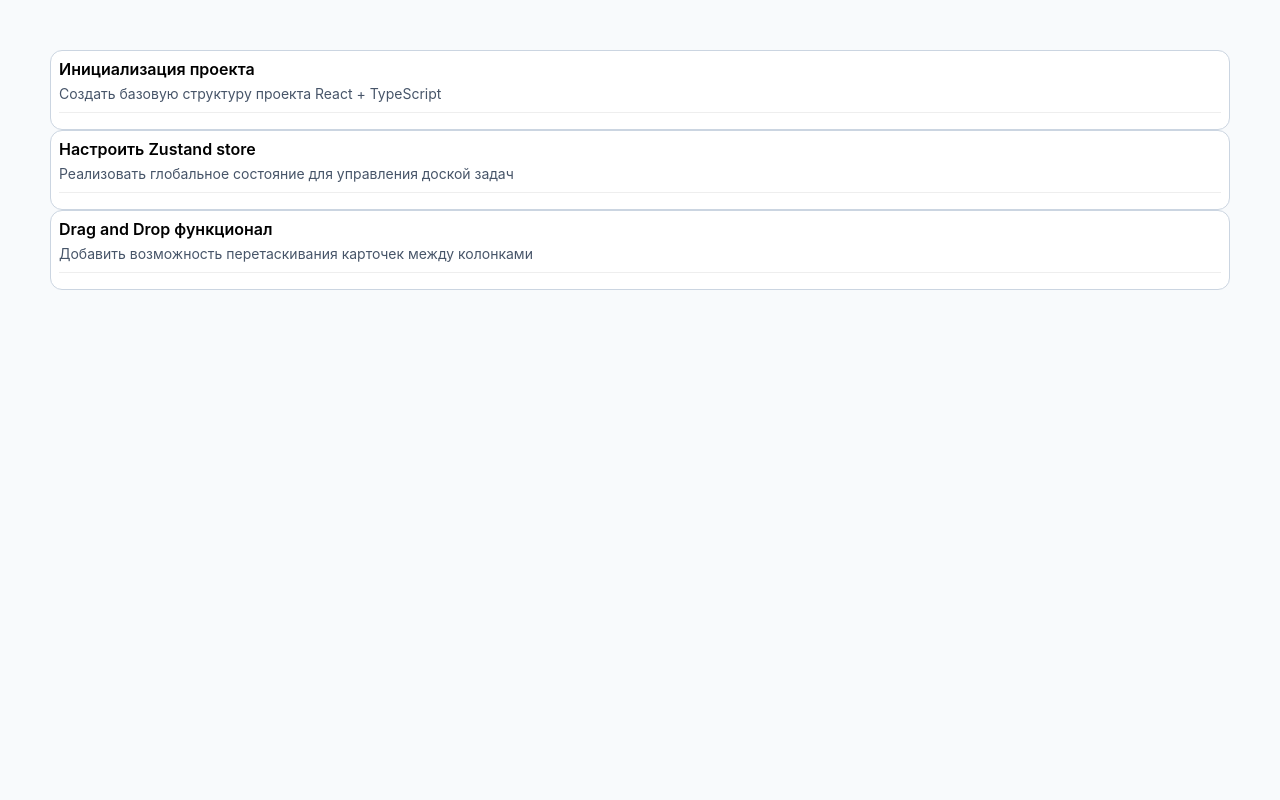
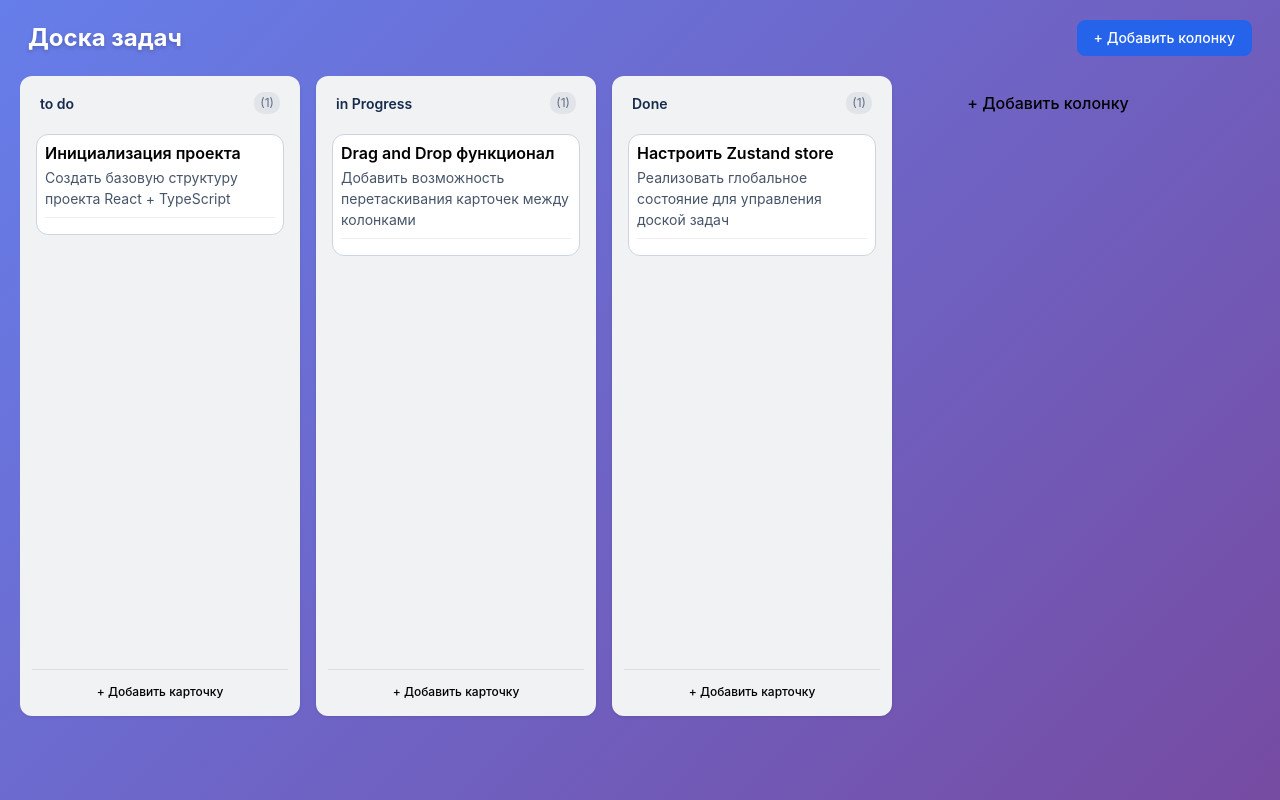
Before and after one commit to fsaidad/collaborative-task-board, a React (Vite) app: page / in a window 1280 px wide. Built offline with nearby package versions, Linux system fonts and the light colour scheme.

Commit message:
Изменил стор, добавил колонку, и доску, нужно будет разделить логику от ui

```diff
--- a/src/components/app/App.tsx
+++ b/src/components/app/App.tsx
@@ -1,19 +1,9 @@
 import '@styles/global.css';
-import Button from '../ui/Button';
-import { Plus } from 'lucide-react';
-import { TaskUI } from '../ui/Task';
-import { useBoardStore } from '@/stores/useBoardStore';
+
+import { Board } from '../board/Board';
 
 function App() {
-  const { taskCards, cardsByColumn, columnOrder, columns } = useBoardStore();
-
-  return (
-    <div style={{ display: 'flex', padding: '50px', flexDirection: 'column' }}>
-      {Object.values(taskCards).map(task => (
-        <TaskUI key={task.id} title={task.title} description={task.description} />
-      ))}
-    </div>
-  );
+  return <Board />;
 }
 
 export default App;
--- /dev/null
+++ b/src/components/board/Board.module.css
@@ -0,0 +1,37 @@
+.board {
+  display: flex;
+  flex-direction: column;
+  height: 100vh;
+  background: linear-gradient(135deg, #667eea 0%, #764ba2 100%);
+  padding: 20px;
+  overflow: hidden;
+}
+
+.header {
+  display: flex;
+  justify-content: space-between;
+  align-items: center;
+  margin-bottom: 20px;
+  padding: 0 8px;
+}
+
+.boardTitle {
+  color: white;
+  font-size: 24px;
+  font-weight: 700;
+  margin: 0;
+  text-shadow: 0 2px 4px rgba(0, 0, 0, 0.2);
+}
+
+.columns {
+  display: flex;
+  gap: 16px;
+  flex: 1;
+  overflow-x: auto;
+  padding-bottom: 20px;
+}
+
+.addColumnButton {
+  min-width: 280px;
+  align-self: flex-start;
+}
--- /dev/null
+++ b/src/components/board/Board.tsx
@@ -0,0 +1,50 @@
+import { useMemo } from 'react';
+
+import styles from './Board.module.css';
+import { useBoardStore } from '@/stores/useBoardStore';
+import Button from '../ui/Button';
+import { Column } from '../column/Column';
+
+export const Board = () => {
+  // 🎯 РАЗДЕЛЯЕМ подписки - каждая возвращает примитив/ссылку
+  const columnOrder = useBoardStore(state => state.columnOrder);
+  const columns = useBoardStore(state => state.columns);
+
+  const addColumn = useBoardStore(state => state.addColumn);
+
+  // useMemo для вычислений
+  const columnsArray = useMemo(
+    () => columnOrder.map(id => columns[id]).filter(Boolean),
+    [columnOrder, columns]
+  );
+
+  const handleAddColumn = () => {
+    const title = prompt('Введите название колонки:');
+    if (title?.trim()) {
+      addColumn(title.trim());
+    }
+  };
+
+  console.log('Board render'); // Для отладки
+
+  return (
+    <div className={styles.board}>
+      <div className={styles.header}>
+        <h1 className={styles.boardTitle}>Доска задач</h1>
+        <Button onClick={handleAddColumn}>+ Добавить колонку</Button>
+      </div>
+
+      <div className={styles.columns}>
+        {columnsArray.map(column => (
+          <Column key={column.id} columnId={column.id} />
+        ))}
+
+        <div className={styles.addColumnButton}>
+          <Button variant="ghost" size="large" fullWidth onClick={handleAddColumn}>
+            + Добавить колонку
+          </Button>
+        </div>
+      </div>
+    </div>
+  );
+};
--- /dev/null
+++ b/src/components/column/Column.module.css
@@ -0,0 +1,58 @@
+.column {
+  display: flex;
+  flex-direction: column;
+  width: 280px;
+  min-height: 400px;
+  max-height: 80vh;
+  background-color: #f1f2f4;
+  border-radius: 12px;
+  padding: 12px;
+  gap: 12px;
+  box-shadow: 0 1px 3px rgba(0, 0, 0, 0.1);
+}
+
+.header {
+  display: flex;
+  align-items: center;
+  justify-content: space-between;
+  padding: 4px 8px;
+  user-select: none;
+}
+
+.title {
+  font-size: 14px;
+  font-weight: 600;
+  color: #172b4d;
+  margin: 0;
+}
+
+.cardCount {
+  font-size: 12px;
+  color: #626f86;
+  background-color: #e1e4e9;
+  padding: 2px 6px;
+  border-radius: 10px;
+}
+
+.cards {
+  display: flex;
+  flex-direction: column;
+  gap: 8px;
+  flex: 1;
+  overflow-y: auto;
+  padding: 4px;
+}
+
+.cardWrapper {
+  cursor: pointer;
+  transition: transform 0.1s ease;
+}
+
+.cardWrapper:hover {
+  transform: translateY(-2px);
+}
+
+.footer {
+  padding-top: 8px;
+  border-top: 1px solid #ddd;
+}
--- /dev/null
+++ b/src/components/column/Column.tsx
@@ -0,0 +1,68 @@
+import { memo, useMemo } from 'react';
+import styles from './Column.module.css';
+import { useBoardStore } from '@/stores/useBoardStore';
+import { TaskUI } from '../ui/Task';
+import Button from '../ui/Button';
+
+interface ColumnProps {
+  columnId: string;
+}
+
+export const Column = memo(
+  ({ columnId }: ColumnProps) => {
+    const column = useBoardStore(state => state.columns[columnId]);
+    const cardIds = useBoardStore(state => state.cardsByColumn[columnId] || []);
+    const taskCards = useBoardStore(state => state.taskCards);
+
+    const addCard = useBoardStore(state => state.addCard);
+
+    const cards = useMemo(() => {
+      return cardIds.map(id => taskCards[id]).filter(Boolean);
+    }, [cardIds, taskCards]);
+
+    if (!column) return null;
+
+    const handleAddCard = () => {
+      const title = prompt('Введите название карточки:');
+      if (title?.trim()) {
+        addCard(columnId, title.trim());
+      }
+    };
+
+    console.log(`Column ${columnId} render, cards:`, cards.length);
+
+    return (
+      <div className={styles.column}>
+        <div className={styles.header}>
+          <h3 className={styles.title}>{column.title}</h3>
+          <span className={styles.cardCount}>({cards.length})</span>
+        </div>
+
+        <div className={styles.cards}>
+          {cards.map(card => (
+            <div key={card.id} className={styles.cardWrapper}>
+              <TaskUI
+                title={card.title}
+                description={card.description}
+                variant="compact"
+                interactive={true}
+                onClick={() => console.log('Clicked:', card)}
+              />
+            </div>
+          ))}
+        </div>
+
+        <div className={styles.footer}>
+          <Button variant="ghost" size="small" fullWidth onClick={handleAddCard}>
+            + Добавить карточку
+          </Button>
+        </div>
+      </div>
+    );
+  },
+  (prevProps, nextProps) => {
+    return prevProps.columnId === nextProps.columnId;
+  }
+);
+
+Column.displayName = 'Column';
--- a/src/stores/useBoardStore.ts
+++ b/src/stores/useBoardStore.ts
@@ -29,8 +29,8 @@ interface BoardStore {
   addCard: (columnId: string, title: string, description?: string) => string;
   moveCard: (cardId: string, toColumnId: string, newIndex: number) => void;
 
-  getColumnsArray: () => Column[];
-  getCardsInColumn: (columnId: string) => TaskCard[];
+  // getColumnsArray: () => Column[];
+  // getCardsInColumn: (columnId: string) => TaskCard[];
 }
 
 export const useBoardStore = create<BoardStore>()(
@@ -84,7 +84,7 @@ export const useBoardStore = create<BoardStore>()(
           },
         },
 
-        cardsByColumn: { 1: [], 2: [], 3: [] },
+        cardsByColumn: { '1': ['task-1'], '2': ['task-3'], '3': ['task-2'] },
         columnOrder: ['1', '2', '3'],
 
         addColumn(title: string) {
@@ -107,11 +107,15 @@ export const useBoardStore = create<BoardStore>()(
           });
         },
 
-        addCard(title, columnId, description) {
+        addCard(columnId: string, title: string, description?: string) {
           const cardId = `card-${Date.now()}`;
           const now = new Date();
+
           set(state => {
-            const newTaskCard = {
+            const currentCardsInColumn = state.cardsByColumn[columnId] || [];
+
+            return {
+              taskCards: {
                 ...state.taskCards,
                 [cardId]: {
                   id: cardId,
@@ -122,17 +126,14 @@ export const useBoardStore = create<BoardStore>()(
                   createdAt: now,
                   updatedAt: now,
                 },
-            };
-
-            const newCardsByColumn = {
+              },
+              cardsByColumn: {
                 ...state.cardsByColumn,
-              [columnId]: [...(state.cardsByColumn[columnId] || []), cardId],
-            };
-            return {
-              taskCards: newTaskCard,
-              cardsByColumn: newCardsByColumn,
+                [columnId]: [...currentCardsInColumn, cardId],
+              },
             };
           });
+
           return cardId;
         },
         // Обновление карточки
@@ -190,30 +191,6 @@ export const useBoardStore = create<BoardStore>()(
             };
           });
         },
-
-        // ===== ХЕЛПЕРЫ =====
-
-        // Получить массив колонок в правильном порядке
-        getColumnsArray: () => {
-          const state = get();
-          return state.columnOrder.map(id => state.columns[id]).filter(Boolean);
-        },
-
-        // Получить карточки колонки в правильном порядке
-        getCardsInColumn: (columnId: string) => {
-          const state = get();
-          const cardIds = state.cardsByColumn[columnId] || [];
-
-          return cardIds.map(id => state.taskCards[id]).filter(Boolean);
-          // Порядок уже правильный - как в cardsByColumn[columnId]
-        },
-
-        // Найти колонку карточки
-        getCardColumn: (cardId: string) => {
-          const state = get();
-          const card = state.taskCards[cardId];
-          return card ? card.columnId : null;
-        },
       }),
       {
         name: 'board-storage',
```
Lines whose indentation alone changed are shown as unchanged.
